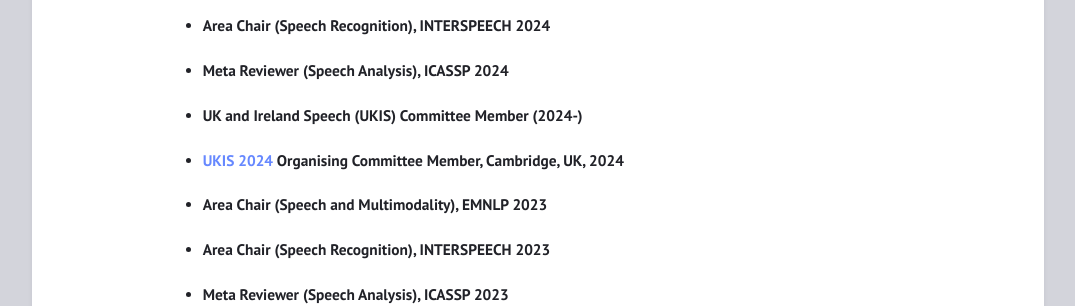
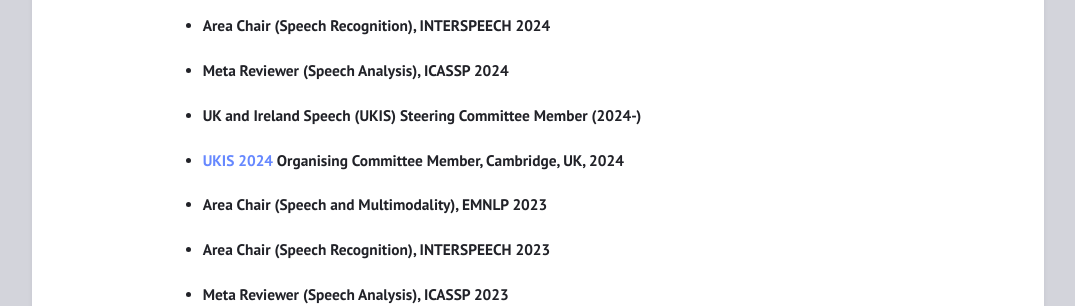
Before and after one commit to eloweimi/eloweimi.github.io, a Jekyll site: the page built from roles.md, in a window 1280 px wide. Shown: the part 176-482 px from the top of the page, without its empty margins (102-1177 px from the left). Built offline with Jekyll 4.4.1, drawn with Linux system fonts in a browser that asks for light colours.

Commit message:
Update roles.md

```diff
--- a/roles.md
+++ b/roles.md
@@ -7,7 +7,7 @@
 
 * #### Area Chair (Speech Recognition), INTERSPEECH 2024
 * #### Meta Reviewer (Speech Analysis), ICASSP 2024
-* #### UK and Ireland Speech (UKIS) Committee Member (2024-)
+* #### UK and Ireland Speech (UKIS) Steering Committee Member (2024-)
 * #### [UKIS 2024](https://ukis2024.eng.cam.ac.uk/) Organising Committee Member, Cambridge, UK, 2024
 * #### Area Chair (Speech and Multimodality), EMNLP 2023
 * #### Area Chair (Speech Recognition), INTERSPEECH 2023
```
